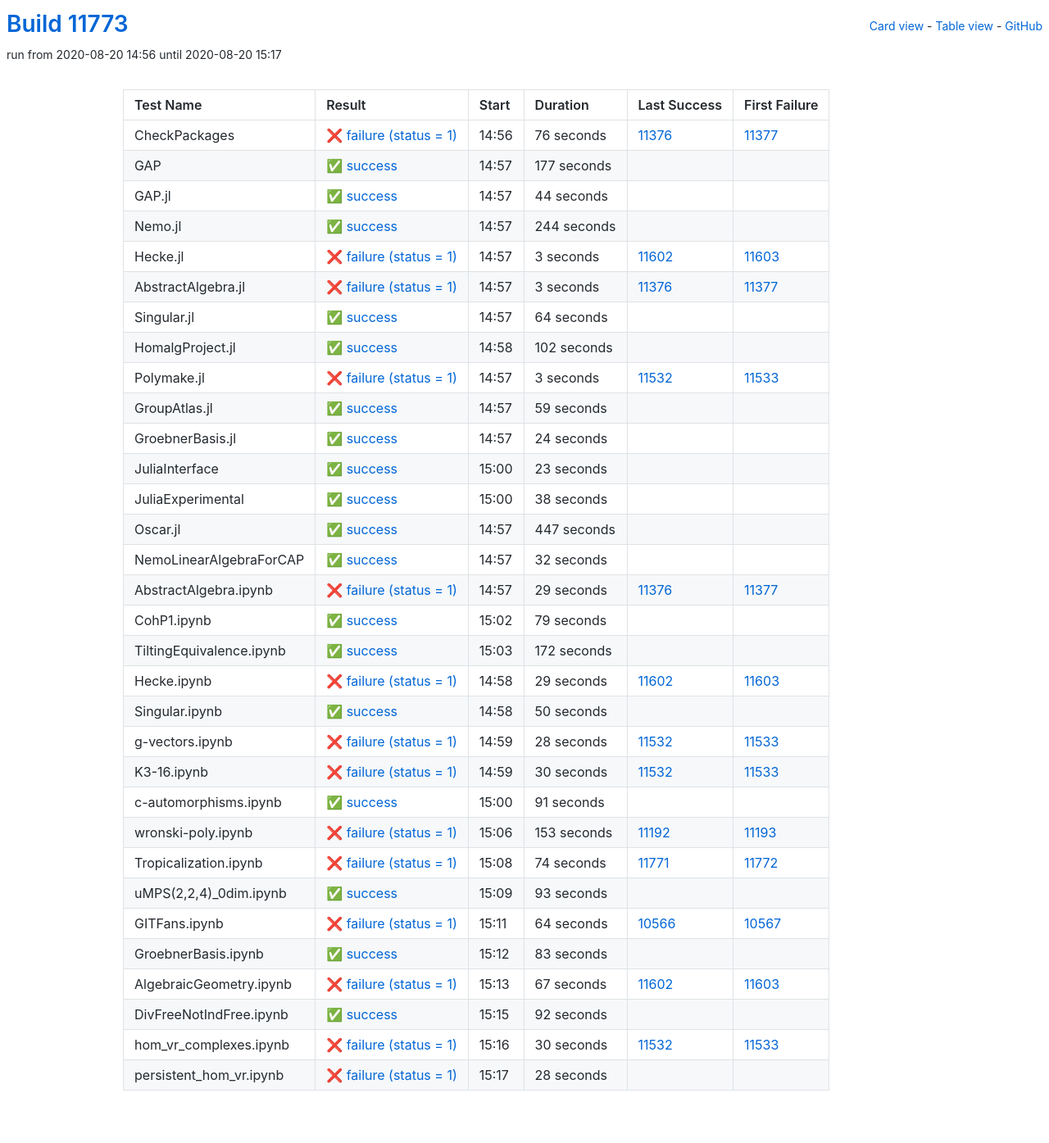
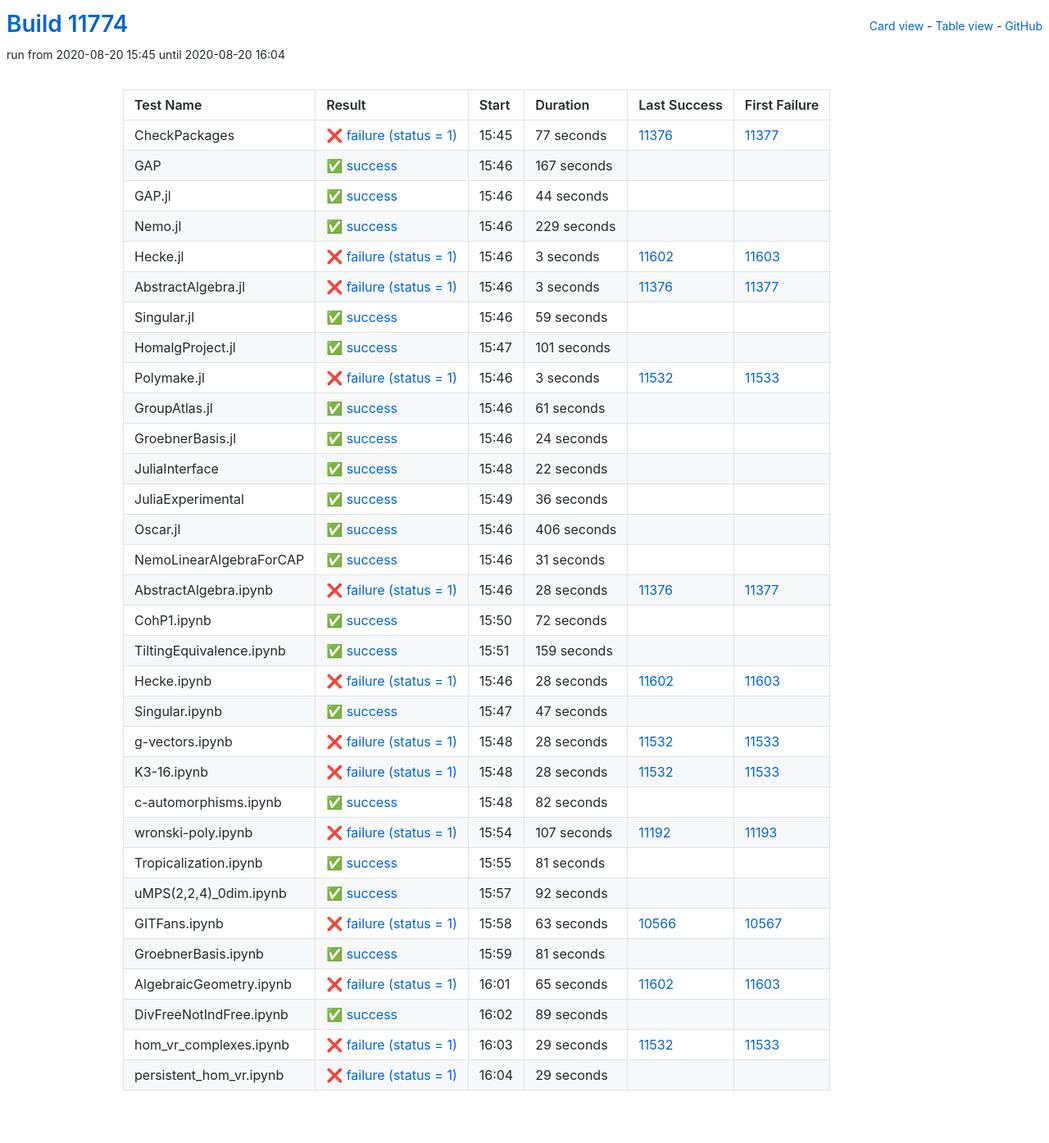
Before and after one commit to oscar-system/oscar-ci-status, a Jekyll site: the page built from table.html, in a window 1280 px wide. Shown: the whole page at 82% size. Built offline with Jekyll 4.4.1, drawn with Linux system fonts in a browser that asks for light colours.

Commit message:
Build #11774

```diff
--- a/_data/ci.yml
+++ b/_data/ci.yml
@@ -1,6 +1,6 @@
 ---
-build: 11773
-build_url: https://oscarci.mathematik.uni-kl.de/job/oscar/11773/
+build: 11774
+build_url: https://oscarci.mathematik.uni-kl.de/job/oscar/11774/
 job: oscar
 organization: oscar-system
 repo: oscar-ci-status
@@ -8,32 +8,32 @@
 tests:
 - name: CheckPackages
   id: checkpackages
-  log: https://oscarci.mathematik.uni-kl.de/job/oscar/11773/artifact/logs/build-11773/CheckPackages.log
-  start: 2020-08-20 14:56
+  log: https://oscarci.mathematik.uni-kl.de/job/oscar/11774/artifact/logs/build-11774/CheckPackages.log
+  start: 2020-08-20 15:45
   success: false
   exitcode: 1
   status: failure
-  duration: 76
+  duration: 77
   last_success: 11376
   last_success_url: https://oscarci.mathematik.uni-kl.de/job/oscar/11376/
   first_failure: 11377
   first_failure_url: https://oscarci.mathematik.uni-kl.de/job/oscar/11377/
 - name: GAP
   id: gap
-  log: https://oscarci.mathematik.uni-kl.de/job/oscar/11773/artifact/logs/build-11773/GAP.log
-  start: 2020-08-20 14:57
+  log: https://oscarci.mathematik.uni-kl.de/job/oscar/11774/artifact/logs/build-11774/GAP.log
+  start: 2020-08-20 15:46
   success: true
   exitcode: 0
   status: success
-  duration: 177
+  duration: 167
   last_success: false
   last_success_url:
   first_failure: false
   first_failure_url:
 - name: GAP.jl
   id: gap-jl
-  log: https://oscarci.mathematik.uni-kl.de/job/oscar/11773/artifact/logs/build-11773/GAP.jl.log
-  start: 2020-08-20 14:57
+  log: https://oscarci.mathematik.uni-kl.de/job/oscar/11774/artifact/logs/build-11774/GAP.jl.log
+  start: 2020-08-20 15:46
   success: true
   exitcode: 0
   status: success
@@ -44,20 +44,20 @@
   first_failure_url:
 - name: Nemo.jl
   id: nemo-jl
-  log: https://oscarci.mathematik.uni-kl.de/job/oscar/11773/artifact/logs/build-11773/Nemo.jl.log
-  start: 2020-08-20 14:57
+  log: https://oscarci.mathematik.uni-kl.de/job/oscar/11774/artifact/logs/build-11774/Nemo.jl.log
+  start: 2020-08-20 15:46
   success: true
   exitcode: 0
   status: success
-  duration: 244
+  duration: 229
   last_success: false
   last_success_url:
   first_failure: false
   first_failure_url:
 - name: Hecke.jl
   id: hecke-jl
-  log: https://oscarci.mathematik.uni-kl.de/job/oscar/11773/artifact/logs/build-11773/Hecke.jl.log
-  start: 2020-08-20 14:57
+  log: https://oscarci.mathematik.uni-kl.de/job/oscar/11774/artifact/logs/build-11774/Hecke.jl.log
+  start: 2020-08-20 15:46
   success: false
   exitcode: 1
   status: failure
@@ -68,8 +68,8 @@
   first_failure_url: https://oscarci.mathematik.uni-kl.de/job/oscar/11603/
 - name: AbstractAlgebra.jl
   id: abstractalgebra-jl
-  log: https://oscarci.mathematik.uni-kl.de/job/oscar/11773/artifact/logs/build-11773/AbstractAlgebra.jl.log
-  start: 2020-08-20 14:57
+  log: https://oscarci.mathematik.uni-kl.de/job/oscar/11774/artifact/logs/build-11774/AbstractAlgebra.jl.log
+  start: 2020-08-20 15:46
   success: false
   exitcode: 1
   status: failure
@@ -80,32 +80,32 @@
   first_failure_url: https://oscarci.mathematik.uni-kl.de/job/oscar/11377/
 - name: Singular.jl
   id: singular-jl
-  log: https://oscarci.mathematik.uni-kl.de/job/oscar/11773/artifact/logs/build-11773/Singular.jl.log
-  start: 2020-08-20 14:57
+  log: https://oscarci.mathematik.uni-kl.de/job/oscar/11774/artifact/logs/build-11774/Singular.jl.log
+  start: 2020-08-20 15:46
   success: true
   exitcode: 0
   status: success
-  duration: 64
+  duration: 59
   last_success: false
   last_success_url:
   first_failure: false
   first_failure_url:
 - name: HomalgProject.jl
   id: homalgproject-jl
-  log: https://oscarci.mathematik.uni-kl.de/job/oscar/11773/artifact/logs/build-11773/HomalgProject.jl.log
-  start: 2020-08-20 14:58
+  log: https://oscarci.mathematik.uni-kl.de/job/oscar/11774/artifact/logs/build-11774/HomalgProject.jl.log
+  start: 2020-08-20 15:47
   success: true
   exitcode: 0
   status: success
-  duration: 102
+  duration: 101
   last_success: false
   last_success_url:
   first_failure: false
   first_failure_url:
 - name: Polymake.jl
   id: polymake-jl
-  log: https://oscarci.mathematik.uni-kl.de/job/oscar/11773/artifact/logs/build-11773/Polymake.jl.log
-  start: 2020-08-20 14:57
+  log: https://oscarci.mathematik.uni-kl.de/job/oscar/11774/artifact/logs/build-11774/Polymake.jl.log
+  start: 2020-08-20 15:46
   success: false
   exitcode: 1
   status: failure
@@ -116,20 +116,20 @@
   first_failure_url: https://oscarci.mathematik.uni-kl.de/job/oscar/11533/
 - name: GroupAtlas.jl
   id: groupatlas-jl
-  log: https://oscarci.mathematik.uni-kl.de/job/oscar/11773/artifact/logs/build-11773/GroupAtlas.jl.log
-  start: 2020-08-20 14:57
+  log: https://oscarci.mathematik.uni-kl.de/job/oscar/11774/artifact/logs/build-11774/GroupAtlas.jl.log
+  start: 2020-08-20 15:46
   success: true
   exitcode: 0
   status: success
-  duration: 59
+  duration: 61
   last_success: false
   last_success_url:
   first_failure: false
   first_failure_url:
 - name: GroebnerBasis.jl
   id: groebnerbasis-jl
-  log: https://oscarci.mathematik.uni-kl.de/job/oscar/11773/artifact/logs/build-11773/GroebnerBasis.jl.log
-  start: 2020-08-20 14:57
+  log: https://oscarci.mathematik.uni-kl.de/job/oscar/11774/artifact/logs/build-11774/GroebnerBasis.jl.log
+  start: 2020-08-20 15:46
   success: true
   exitcode: 0
   status: success
@@ -140,116 +140,116 @@
   first_failure_url:
 - name: JuliaInterface
   id: juliainterface
-  log: https://oscarci.mathematik.uni-kl.de/job/oscar/11773/artifact/logs/build-11773/JuliaInterface.log
-  start: 2020-08-20 15:00
+  log: https://oscarci.mathematik.uni-kl.de/job/oscar/11774/artifact/logs/build-11774/JuliaInterface.log
+  start: 2020-08-20 15:48
   success: true
   exitcode: 0
   status: success
-  duration: 23
+  duration: 22
   last_success: false
   last_success_url:
   first_failure: false
   first_failure_url:
 - name: JuliaExperimental
   id: juliaexperimental
-  log: https://oscarci.mathematik.uni-kl.de/job/oscar/11773/artifact/logs/build-11773/JuliaExperimental.log
-  start: 2020-08-20 15:00
+  log: https://oscarci.mathematik.uni-kl.de/job/oscar/11774/artifact/logs/build-11774/JuliaExperimental.log
+  start: 2020-08-20 15:49
   success: true
   exitcode: 0
   status: success
-  duration: 38
+  duration: 36
   last_success: false
   last_success_url:
   first_failure: false
   first_failure_url:
 - name: Oscar.jl
   id: oscar-jl
-  log: https://oscarci.mathematik.uni-kl.de/job/oscar/11773/artifact/logs/build-11773/Oscar.jl.log
-  start: 2020-08-20 14:57
+  log: https://oscarci.mathematik.uni-kl.de/job/oscar/11774/artifact/logs/build-11774/Oscar.jl.log
+  start: 2020-08-20 15:46
   success: true
   exitcode: 0
   status: success
-  duration: 447
+  duration: 406
   last_success: false
   last_success_url:
   first_failure: false
   first_failure_url:
 - name: NemoLinearAlgebraForCAP
   id: nemolinearalgebraforcap
-  log: https://oscarci.mathematik.uni-kl.de/job/oscar/11773/artifact/logs/build-11773/NemoLinearAlgebraForCAP.log
-  start: 2020-08-20 14:57
+  log: https://oscarci.mathematik.uni-kl.de/job/oscar/11774/artifact/logs/build-11774/NemoLinearAlgebraForCAP.log
+  start: 2020-08-20 15:46
   success: true
   exitcode: 0
   status: success
-  duration: 32
+  duration: 31
   last_success: false
   last_success_url:
   first_failure: false
   first_failure_url:
 - name: AbstractAlgebra.ipynb
   id: abstractalgebra-ipynb
-  log: https://oscarci.mathematik.uni-kl.de/job/oscar/11773/artifact/logs/build-11773/AbstractAlgebra.ipynb.log
-  start: 2020-08-20 14:57
+  log: https://oscarci.mathematik.uni-kl.de/job/oscar/11774/artifact/logs/build-11774/AbstractAlgebra.ipynb.log
+  start: 2020-08-20 15:46
   success: false
   exitcode: 1
   status: failure
-  duration: 29
+  duration: 28
   last_success: 11376
   last_success_url: https://oscarci.mathematik.uni-kl.de/job/oscar/11376/
   first_failure: 11377
   first_failure_url: https://oscarci.mathematik.uni-kl.de/job/oscar/11377/
 - name: CohP1.ipynb
   id: cohp1-ipynb
-  log: https://oscarci.mathematik.uni-kl.de/job/oscar/11773/artifact/logs/build-11773/CohP1.ipynb.log
-  start: 2020-08-20 15:02
+  log: https://oscarci.mathematik.uni-kl.de/job/oscar/11774/artifact/logs/build-11774/CohP1.ipynb.log
+  start: 2020-08-20 15:50
   success: true
   exitcode: 0
   status: success
-  duration: 79
+  duration: 72
   last_success: false
   last_success_url:
   first_failure: false
   first_failure_url:
 - name: TiltingEquivalence.ipynb
   id: tiltingequivalence-ipynb
-  log: https://oscarci.mathematik.uni-kl.de/job/oscar/11773/artifact/logs/build-11773/TiltingEquivalence.ipynb.log
-  start: 2020-08-20 15:03
+  log: https://oscarci.mathematik.uni-kl.de/job/oscar/11774/artifact/logs/build-11774/TiltingEquivalence.ipynb.log
+  start: 2020-08-20 15:51
   success: true
   exitcode: 0
   status: success
-  duration: 172
+  duration: 159
   last_success: false
   last_success_url:
   first_failure: false
   first_failure_url:
 - name: Hecke.ipynb
   id: hecke-ipynb
-  log: https://oscarci.mathematik.uni-kl.de/job/oscar/11773/artifact/logs/build-11773/Hecke.ipynb.log
-  start: 2020-08-20 14:58
+  log: https://oscarci.mathematik.uni-kl.de/job/oscar/11774/artifact/logs/build-11774/Hecke.ipynb.log
+  start: 2020-08-20 15:46
   success: false
   exitcode: 1
   status: failure
-  duration: 29
+  duration: 28
   last_success: 11602
   last_success_url: https://oscarci.mathematik.uni-kl.de/job/oscar/11602/
   first_failure: 11603
   first_failure_url: https://oscarci.mathematik.uni-kl.de/job/oscar/11603/
 - name: Singular.ipynb
   id: singular-ipynb
-  log: https://oscarci.mathematik.uni-kl.de/job/oscar/11773/artifact/logs/build-11773/Singular.ipynb.log
-  start: 2020-08-20 14:58
+  log: https://oscarci.mathematik.uni-kl.de/job/oscar/11774/artifact/logs/build-11774/Singular.ipynb.log
+  start: 2020-08-20 15:47
   success: true
   exitcode: 0
   status: success
-  duration: 50
+  duration: 47
   last_success: false
   last_success_url:
   first_failure: false
   first_failure_url:
 - name: g-vectors.ipynb
   id: g-vectors-ipynb
-  log: https://oscarci.mathematik.uni-kl.de/job/oscar/11773/artifact/logs/build-11773/g-vectors.ipynb.log
-  start: 2020-08-20 14:59
+  log: https://oscarci.mathematik.uni-kl.de/job/oscar/11774/artifact/logs/build-11774/g-vectors.ipynb.log
+  start: 2020-08-20 15:48
   success: false
   exitcode: 1
   status: failure
@@ -260,104 +260,56 @@
   first_failure_url: https://oscarci.mathematik.uni-kl.de/job/oscar/11533/
 - name: K3-16.ipynb
   id: k3-16-ipynb
-  log: https://oscarci.mathematik.uni-kl.de/job/oscar/11773/artifact/logs/build-11773/K3-16.ipynb.log
-  start: 2020-08-20 14:59
+  log: https://oscarci.mathematik.uni-kl.de/job/oscar/11774/artifact/logs/build-11774/K3-16.ipynb.log
+  start: 2020-08-20 15:48
   success: false
   exitcode: 1
   status: failure
-  duration: 30
+  duration: 28
   last_success: 11532
   last_success_url: https://oscarci.mathematik.uni-kl.de/job/oscar/11532/
   first_failure: 11533
   first_failure_url: https://oscarci.mathematik.uni-kl.de/job/oscar/11533/
 - name: c-automorphisms.ipynb
   id: c-automorphisms-ipynb
-  log: https://oscarci.mathematik.uni-kl.de/job/oscar/11773/artifact/logs/build-11773/c-automorphisms.ipynb.log
-  start: 2020-08-20 15:00
+  log: https://oscarci.mathematik.uni-kl.de/job/oscar/11774/artifact/logs/build-11774/c-automorphisms.ipynb.log
+  start: 2020-08-20 15:48
   success: true
   exitcode: 0
   status: success
-  duration: 91
+  duration: 82
   last_success: false
   last_success_url:
   first_failure: false
   first_failure_url:
 - name: wronski-poly.ipynb
   id: wronski-poly-ipynb
-  log: https://oscarci.mathematik.uni-kl.de/job/oscar/11773/artifact/logs/build-11773/wronski-poly.ipynb.log
-  start: 2020-08-20 15:06
+  log: https://oscarci.mathematik.uni-kl.de/job/oscar/11774/artifact/logs/build-11774/wronski-poly.ipynb.log
+  start: 2020-08-20 15:54
   success: false
   exitcode: 1
   status: failure
-  duration: 153
+  duration: 107
   last_success: 11192
   last_success_url: https://oscarci.mathematik.uni-kl.de/job/oscar/11192/
   first_failure: 11193
   first_failure_url: https://oscarci.mathematik.uni-kl.de/job/oscar/11193/
 - name: Tropicalization.ipynb
   id: tropicalization-ipynb
-  log: https://oscarci.mathematik.uni-kl.de/job/oscar/11773/artifact/logs/build-11773/Tropicalization.ipynb.log
-  start: 2020-08-20 15:08
-  success: false
-  exitcode: 1
-  status: failure
-  duration: 74
-  last_success: 11771
-  last_success_url: https://oscarci.mathematik.uni-kl.de/job/oscar/11771/
-  first_failure: 11772
-  first_failure_url: https://oscarci.mathematik.uni-kl.de/job/oscar/11772/
-- name: uMPS(2,2,4)_0dim.ipynb
-  id: umps-2-2-4-0dim-ipynb
-  log: https://oscarci.mathematik.uni-kl.de/job/oscar/11773/artifact/logs/build-11773/uMPS-2-2-4-_0dim.ipynb.log
-  start: 2020-08-20 15:09
+  log: https://oscarci.mathematik.uni-kl.de/job/oscar/11774/artifact/logs/build-11774/Tropicalization.ipynb.log
+  start: 2020-08-20 15:55
   success: true
   exitcode: 0
   status: success
-  duration: 93
+  duration: 81
   last_success: false
   last_success_url:
   first_failure: false
   first_failure_url:
-- name: GITFans.ipynb
-  id: gitfans-ipynb
-  log: https://oscarci.mathematik.uni-kl.de/job/oscar/11773/artifact/logs/build-11773/GITFans.ipynb.log
-  start: 2020-08-20 15:11
-  success: false
-  exitcode: 1
-  status: failure
-  duration: 64
-  last_success: 10566
-  last_success_url: https://oscarci.mathematik.uni-kl.de/job/oscar/10566/
-  first_failure: 10567
-  first_failure_url: https://oscarci.mathematik.uni-kl.de/job/oscar/10567/
-- name: GroebnerBasis.ipynb
-  id: groebnerbasis-ipynb
-  log: https://oscarci.mathematik.uni-kl.de/job/oscar/11773/artifact/logs/build-11773/GroebnerBasis.ipynb.log
-  start: 2020-08-20 15:12
-  success: true
-  exitcode: 0
-  status: success
-  duration: 83
-  last_success: false
-  last_success_url:
-  first_failure: false
-  first_failure_url:
-- name: AlgebraicGeometry.ipynb
-  id: algebraicgeometry-ipynb
-  log: https://oscarci.mathematik.uni-kl.de/job/oscar/11773/artifact/logs/build-11773/AlgebraicGeometry.ipynb.log
-  start: 2020-08-20 15:13
-  success: false
-  exitcode: 1
-  status: failure
-  duration: 67
-  last_success: 11602
-  last_success_url: https://oscarci.mathematik.uni-kl.de/job/oscar/11602/
-  first_failure: 11603
-  first_failure_url: https://oscarci.mathematik.uni-kl.de/job/oscar/11603/
-- name: DivFreeNotIndFree.ipynb
-  id: divfreenotindfree-ipynb
-  log: https://oscarci.mathematik.uni-kl.de/job/oscar/11773/artifact/logs/build-11773/DivFreeNotIndFree.ipynb.log
-  start: 2020-08-20 15:15
+- name: uMPS(2,2,4)_0dim.ipynb
+  id: umps-2-2-4-0dim-ipynb
+  log: https://oscarci.mathematik.uni-kl.de/job/oscar/11774/artifact/logs/build-11774/uMPS-2-2-4-_0dim.ipynb.log
+  start: 2020-08-20 15:57
   success: true
   exitcode: 0
   status: success
@@ -366,26 +318,74 @@
   last_success_url:
   first_failure: false
   first_failure_url:
-- name: hom_vr_complexes.ipynb
-  id: hom-vr-complexes-ipynb
-  log: https://oscarci.mathematik.uni-kl.de/job/oscar/11773/artifact/logs/build-11773/hom_vr_complexes.ipynb.log
-  start: 2020-08-20 15:16
+- name: GITFans.ipynb
+  id: gitfans-ipynb
+  log: https://oscarci.mathematik.uni-kl.de/job/oscar/11774/artifact/logs/build-11774/GITFans.ipynb.log
+  start: 2020-08-20 15:58
   success: false
   exitcode: 1
   status: failure
-  duration: 30
+  duration: 63
+  last_success: 10566
+  last_success_url: https://oscarci.mathematik.uni-kl.de/job/oscar/10566/
+  first_failure: 10567
+  first_failure_url: https://oscarci.mathematik.uni-kl.de/job/oscar/10567/
+- name: GroebnerBasis.ipynb
+  id: groebnerbasis-ipynb
+  log: https://oscarci.mathematik.uni-kl.de/job/oscar/11774/artifact/logs/build-11774/GroebnerBasis.ipynb.log
+  start: 2020-08-20 15:59
+  success: true
+  exitcode: 0
+  status: success
+  duration: 81
+  last_success: false
+  last_success_url:
+  first_failure: false
+  first_failure_url:
+- name: AlgebraicGeometry.ipynb
+  id: algebraicgeometry-ipynb
+  log: https://oscarci.mathematik.uni-kl.de/job/oscar/11774/artifact/logs/build-11774/AlgebraicGeometry.ipynb.log
+  start: 2020-08-20 16:01
+  success: false
+  exitcode: 1
+  status: failure
+  duration: 65
+  last_success: 11602
+  last_success_url: https://oscarci.mathematik.uni-kl.de/job/oscar/11602/
+  first_failure: 11603
+  first_failure_url: https://oscarci.mathematik.uni-kl.de/job/oscar/11603/
+- name: DivFreeNotIndFree.ipynb
+  id: divfreenotindfree-ipynb
+  log: https://oscarci.mathematik.uni-kl.de/job/oscar/11774/artifact/logs/build-11774/DivFreeNotIndFree.ipynb.log
+  start: 2020-08-20 16:02
+  success: true
+  exitcode: 0
+  status: success
+  duration: 89
+  last_success: false
+  last_success_url:
+  first_failure: false
+  first_failure_url:
+- name: hom_vr_complexes.ipynb
+  id: hom-vr-complexes-ipynb
+  log: https://oscarci.mathematik.uni-kl.de/job/oscar/11774/artifact/logs/build-11774/hom_vr_complexes.ipynb.log
+  start: 2020-08-20 16:03
+  success: false
+  exitcode: 1
+  status: failure
+  duration: 29
   last_success: 11532
   last_success_url: https://oscarci.mathematik.uni-kl.de/job/oscar/11532/
   first_failure: 11533
   first_failure_url: https://oscarci.mathematik.uni-kl.de/job/oscar/11533/
 - name: persistent_hom_vr.ipynb
   id: persistent-hom-vr-ipynb
-  log: https://oscarci.mathematik.uni-kl.de/job/oscar/11773/artifact/logs/build-11773/persistent_hom_vr.ipynb.log
-  start: 2020-08-20 15:17
+  log: https://oscarci.mathematik.uni-kl.de/job/oscar/11774/artifact/logs/build-11774/persistent_hom_vr.ipynb.log
+  start: 2020-08-20 16:04
   success: false
   exitcode: 1
   status: failure
-  duration: 28
+  duration: 29
   last_success: false
   last_success_url:
   first_failure: false
```
Also changed, not shown: README.md.
